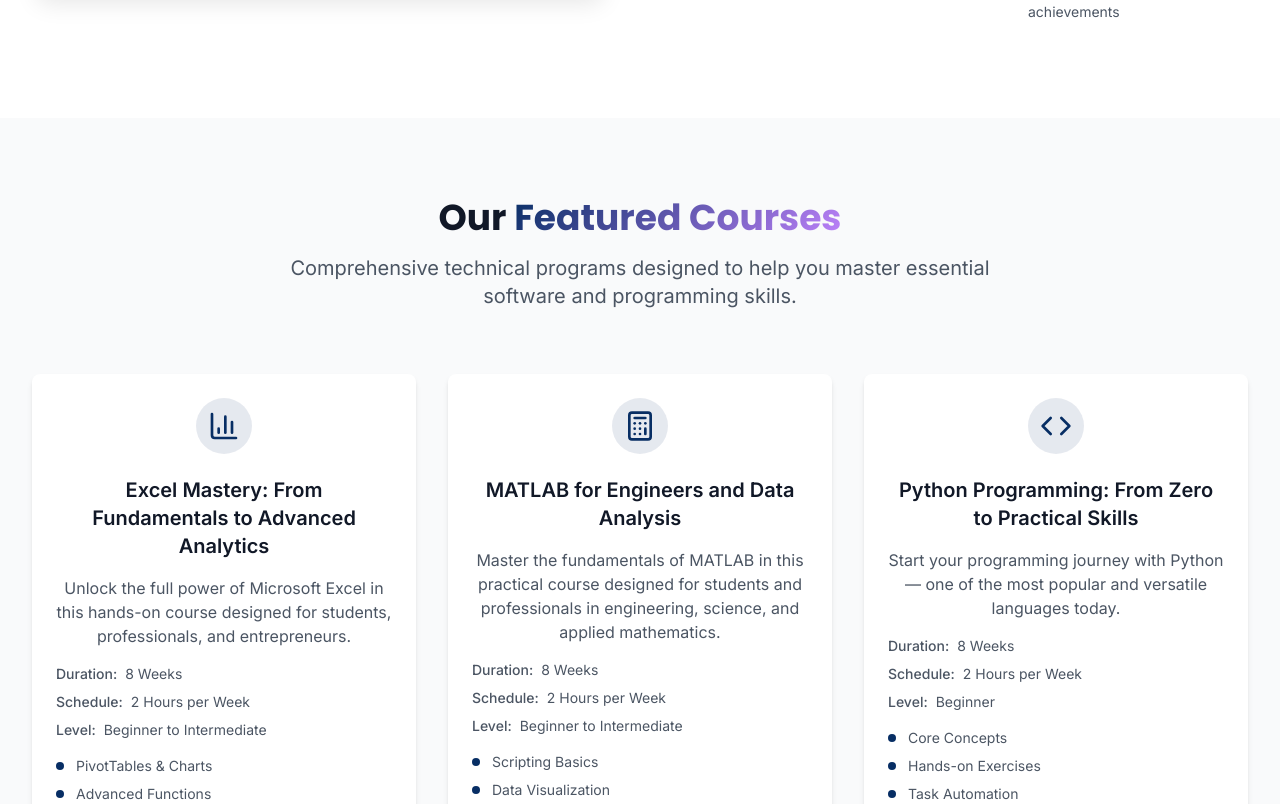
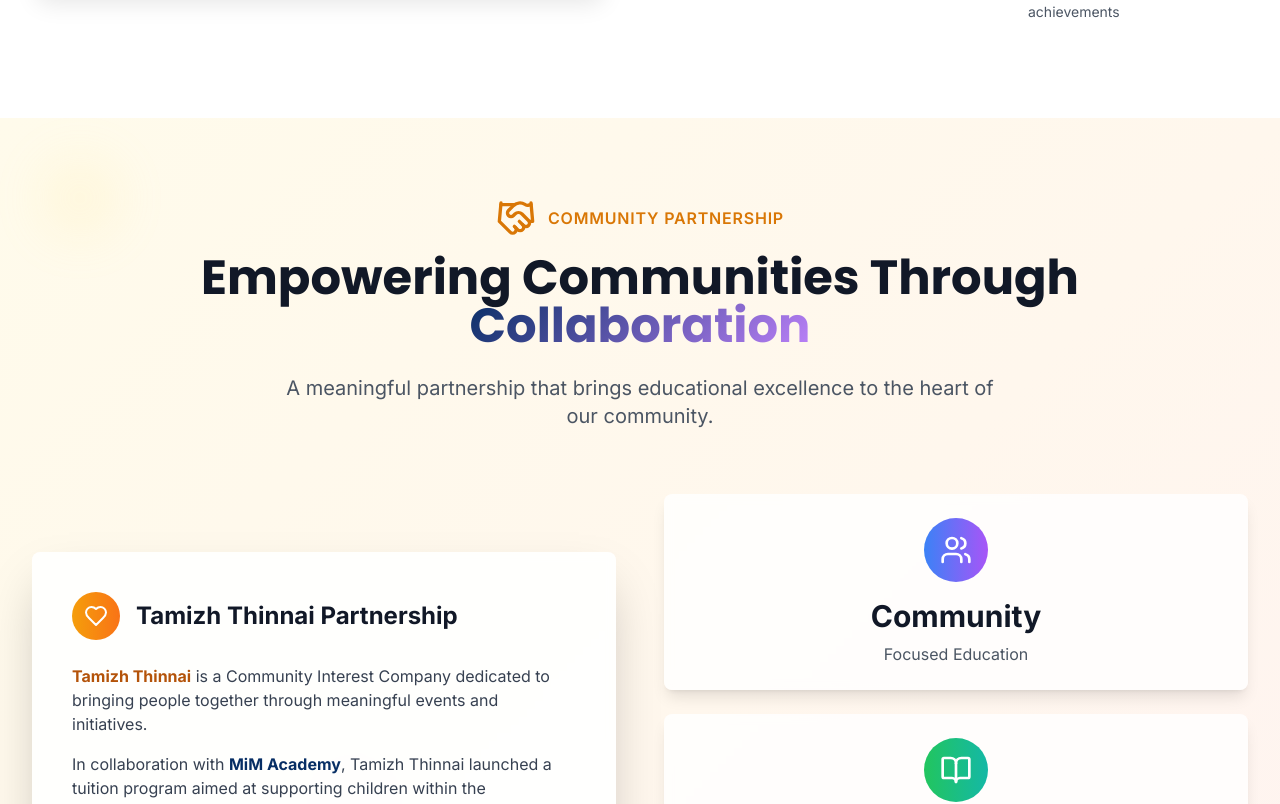
Before and after one commit to Krishnarajan7/MiMacademy, a React (Vite) app in the folder frontend/: page / in a window 1280 px wide. Shown: the part 1582-2386 px from the top of the page. Built offline with nearby package versions, Linux system fonts and the light colour scheme.

Commit message:
add path

```diff
--- a/frontend/src/pages/Index.jsx
+++ b/frontend/src/pages/Index.jsx
@@ -1,7 +1,9 @@
+
 import React from 'react';
 import Header from '@/components/Header';
 import HeroSection from '@/components/HeroSection';
 import AboutSection from '@/components/AboutSection';
+import PartnershipSection from '@/components/PartnershipSection';
 import CoursesSection from '@/components/CoursesSection';
 import FeaturesSection from '@/components/FeaturesSection';
 import TestimonialsSection from '@/components/TestimonialsSection';
@@ -17,6 +19,7 @@ const Index = () => {
         <main className="overflow-x-hidden">
           <HeroSection />
           <AboutSection />
+          <PartnershipSection />
           <CoursesSection />
           <FeaturesSection />
           <TestimonialsSection />
```
